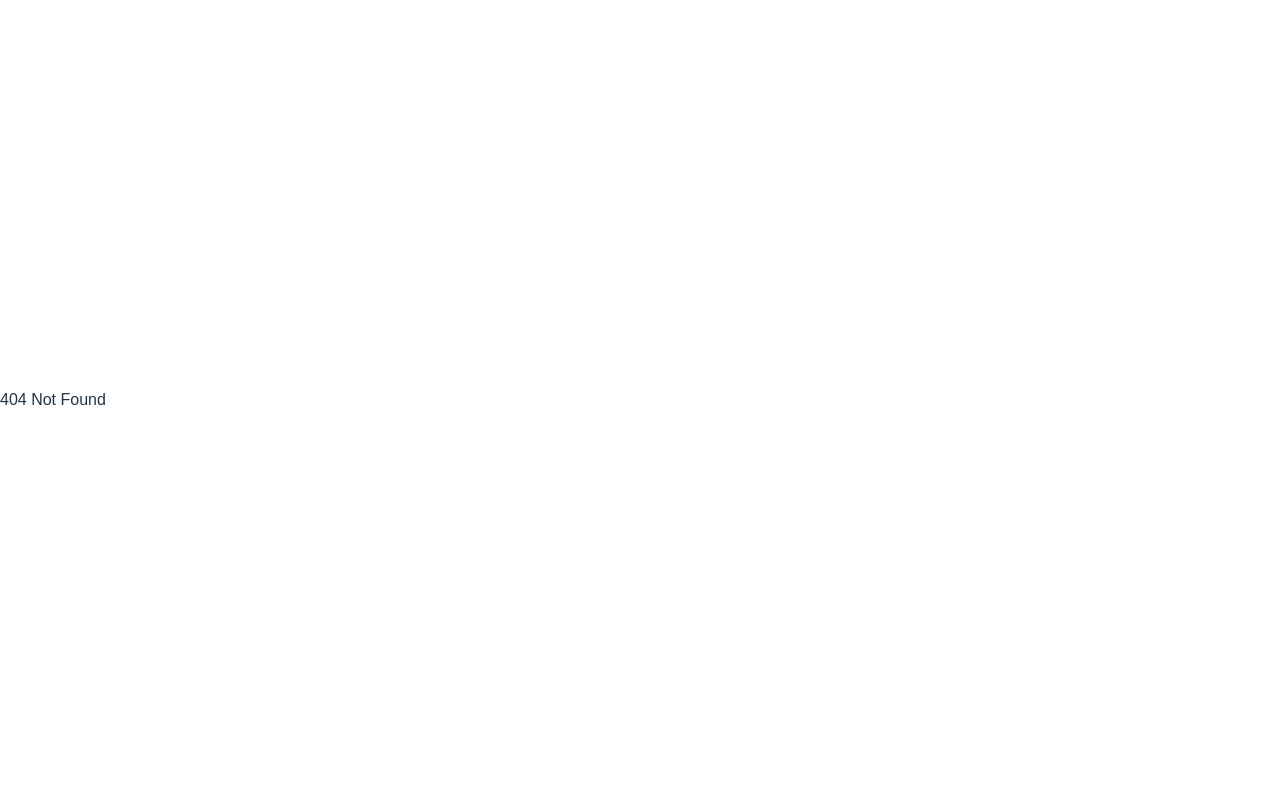
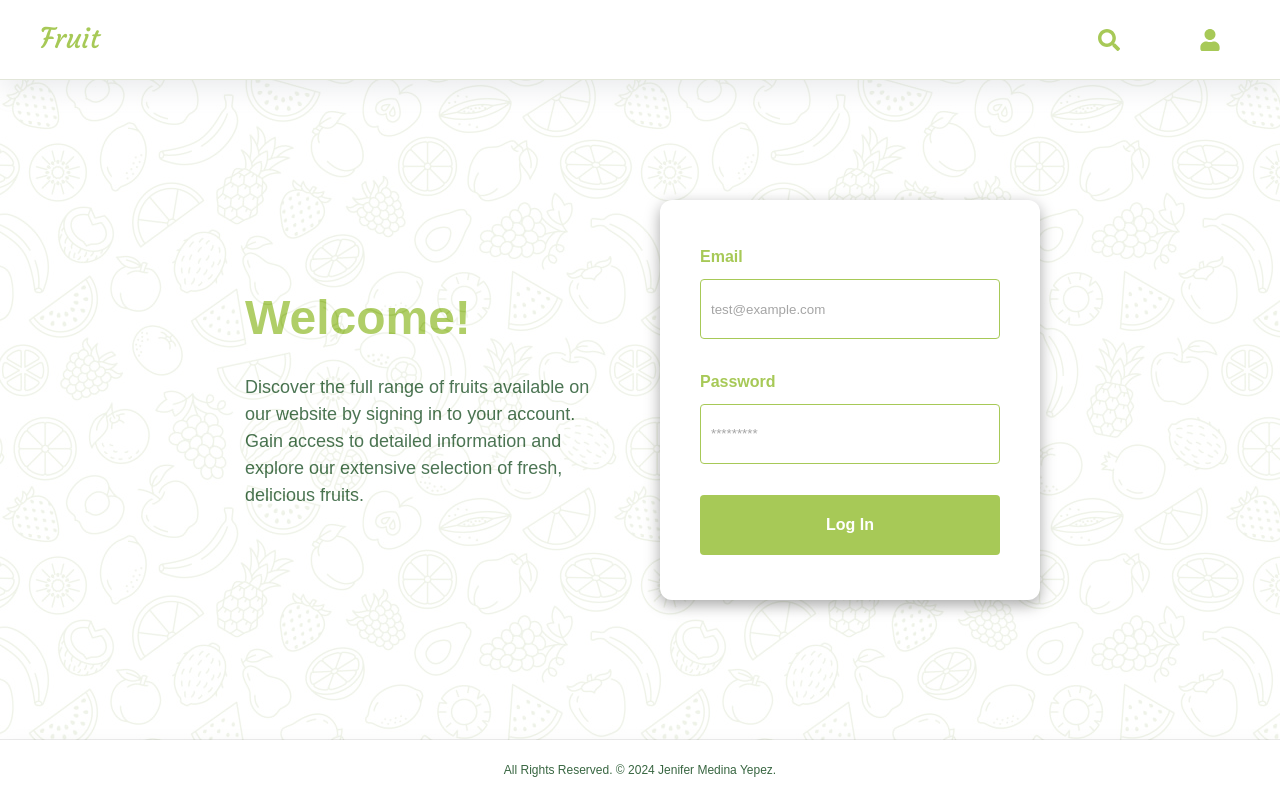
Before and after one commit to Jemeye/fruit-app, a React (Vite) app: page /login in a window 1280 px wide. Before the commit this address had no page. Built offline with nearby package versions, Linux system fonts and the light colour scheme.

Commit message:
login form functionality

```diff
--- a/src/App.css
+++ b/src/App.css
@@ -134,6 +134,17 @@ p {
   z-index: 2;
 } */
 
+/* main */
+main{
+  display: flex;
+  justify-content: center;
+  align-items: center;
+  width: 100vw;
+  height: 100vh;
+  padding: 0 10%;
+  z-index: 1;
+}
+
 main::before {
   content: '';
   position: absolute;
@@ -144,8 +155,96 @@ main::before {
   background-image: url("./assets/istockphoto-1194235751-612x612.jpg");
   filter: opacity(0.1);
 }
+
+/* login form */
+.form-container .form-content{
+  display: grid;
+  grid-template-rows: 0.1fr 0.9fr;
+  gap: 20px;
+  max-width: 800px;
+  z-index: 2;
+}
+
+.form-container .form-content .form-description{
+  display: flex;
+  flex-direction: column;
+  justify-content: center;
+  align-items: flex-start;
+  gap: 20px;
+  padding: 5px;
+}
+
+.form-container .form-content .form-description h2{
+  font-size: 32px;
+  color: var(--primary-color);
+}
+
+.form-container .form-content .form-description p{
+  font-size: 14px;
+  color: var(--green);
+  font-weight: 500;
+}
+
+.form-container .form-content form{
+  display: flex;
+  flex-direction: column;
+  justify-content: space-around;
+  align-items: center;
+  gap: 20px;
+  height: 100%;
+  width: 100%;
+  background-color: white;
+  padding: 40px;
+  border-radius: 12px;
+  box-shadow: rgba(0, 0, 0, 0.35) 0px 5px 15px;
+  z-index: 2;
+}
+
+.form-container .form-content div{
+  width: 100%;
+}
+
+.form-container .form-content p{
+  font-weight: bold;
+  color: var(--primary-color);
+  margin-bottom: 10px;
+}
+
+
+.form-container .form-content form input{
+  height: 50px;
+  width: 100%;
+  background-color: transparent;
+  border: 1px solid var(--primary-color);
+  border-radius: 4px;
+  padding-left: 5px;
+  color: var(--green);
+}
+
+.form-container .form-content form input::placeholder {
+  color:rgb(165, 165, 165);
+}
+
+.form-container .form-content form button{
+  height: 50px;
+  width: 100%;
+  background-color: var(--primary-color);
+  border: none;
+  border-radius: 4px;
+  color: white;
+  font-weight: 600;
+  font-size: 16px;
+  cursor: pointer;
+}
+
+.form-container .form-content form button:hover{
+  background-color: var(--green);
+  color: white;
+}
+
 /* media queries */
 @media (min-width: 481px) and (max-width: 767px) {
+  /* header */
   .header-container {
     height: 60px;
   }
@@ -158,13 +257,34 @@ main::before {
     font-size: 20px;
   }
 
+  /* footer */
   .footer {
     height: 40px;
+  }
+
+  /* login */
+  .form-container .form-content{
+    display: grid;
+    grid-template-columns: 1fr 1fr;
+    grid-template-rows: 1fr;
+  }
+
+  .form-container .form-content .form-description h2{
+    font-size: 40px;
+  }
+
+  .form-container .form-content .form-description p {
+    font-size: 16px;
+  }
+
+  .form-container .form-content form input, .form-container .form-content form button{
+    height: 50px;
   }
 
 }
 
 @media (min-width: 767px) {
+  /* header */
   .header-container {
     height: 80px;
   }
@@ -177,8 +297,39 @@ main::before {
     font-size: 22px;
   }
 
+  /* footer */
   .footer {
     height: 60px;
   }
 
+  /* login */
+  .form-container .form-content .form-description h2{
+    font-size: 48px;
+  }
+
+  .form-container .form-content .form-description p{
+    font-size: 18px;
+  }
+
+  .form-container .form-content{
+    display: grid;
+    grid-template-columns: 1fr 1fr;
+    grid-template-rows: 1fr;
+    gap: 40px;
+    height: 400px;
+  }
+
+  .form-container .form-content form{
+    gap: 20px;
+  }
+
+  .form-container .form-content form input{
+    height: 60px;
+    padding-left: 10px;
+  }
+
+  .form-container .form-content form button{
+    height: 60px;
+  }
+
 }
--- /dev/null
+++ b/src/components/login-form.jsx
@@ -0,0 +1,50 @@
+import { useState } from "react";
+import { useNavigate } from "react-router-dom";
+
+function LoginForm() {
+
+    const navigate = useNavigate();
+    const [email, setEmail] = useState("");
+    const [password, setPassword] = useState("");
+
+    // This function adds a user to the local storage and redirects to the main page
+    const login = (e) => {
+        e.preventDefault();
+        console.log(email, password);
+
+        const user = {
+            email: email,
+            password: password
+        }
+
+        localStorage.setItem('user', JSON.stringify(user));
+        navigate('/');
+    }
+
+    return (<>
+        <div className="form-container">
+            <div className="form-content">
+                <div className="form-description">
+                    <h2>Welcome!</h2>
+                    <p>
+                        Discover the full range of fruits available on our website by signing in to your account. Gain access to detailed information and explore our extensive selection of fresh, delicious fruits.
+                    </p>
+                </div>
+                <form onSubmit={login}>
+                    <div>
+                        <p>Email</p>
+                        <input type="email" placeholder="test@example.com" value={email} onChange={(e) => setEmail(e.target.value)} required/>
+                    </div>
+                    <div>
+                        <p>Password</p>
+                        <input type="password" placeholder="*********" value={password} onChange={(e) => setPassword(e.target.value)} required/>
+                    </div>
+                    <button type="submit">Log In</button>
+                </form>
+            </div>
+        </div>
+
+    </>);
+}
+
+export default LoginForm;
--- a/src/main.jsx
+++ b/src/main.jsx
@@ -3,11 +3,17 @@ import ReactDOM from 'react-dom/client'
 import App from './App.jsx'
 import './index.css'
 import { createBrowserRouter, RouterProvider } from 'react-router-dom'
+import Login from './pages/login.jsx'
 
 const router = createBrowserRouter([
   {
     path: "/",
     element: <App />,
+    errorElement: <div>404 Not Found</div>
+  },
+  {
+    path: "/login",
+    element: <Login />,
     errorElement: <div>404 Not Found</div>
   }
 ]);
--- /dev/null
+++ b/src/pages/login.jsx
@@ -0,0 +1,15 @@
+import Footer from "../components/footer";
+import Header from "../components/header";
+import LoginForm from "../components/login-form";
+
+function Login() {
+    return ( <>
+        <Header></Header>
+        <main>
+            <LoginForm></LoginForm>
+        </main>
+        <Footer></Footer>
+    </> );
+}
+
+export default Login;
```
